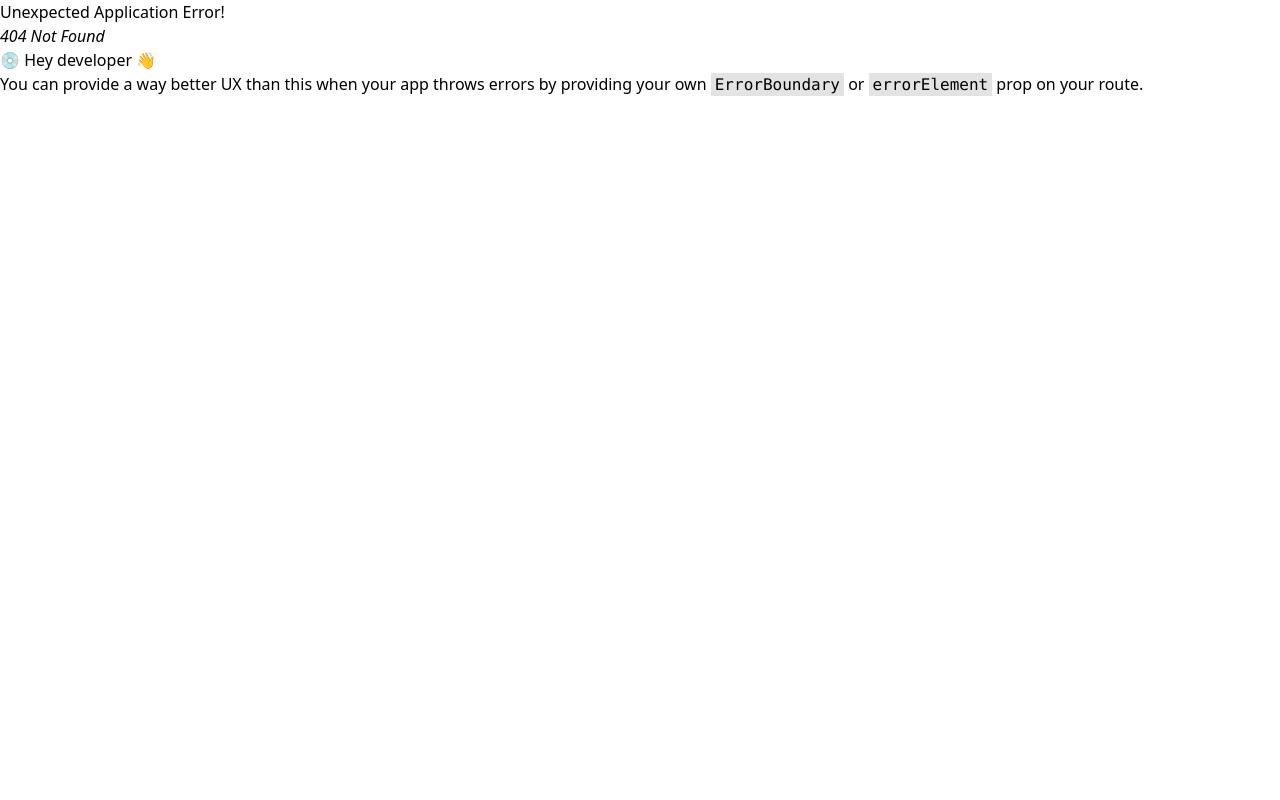
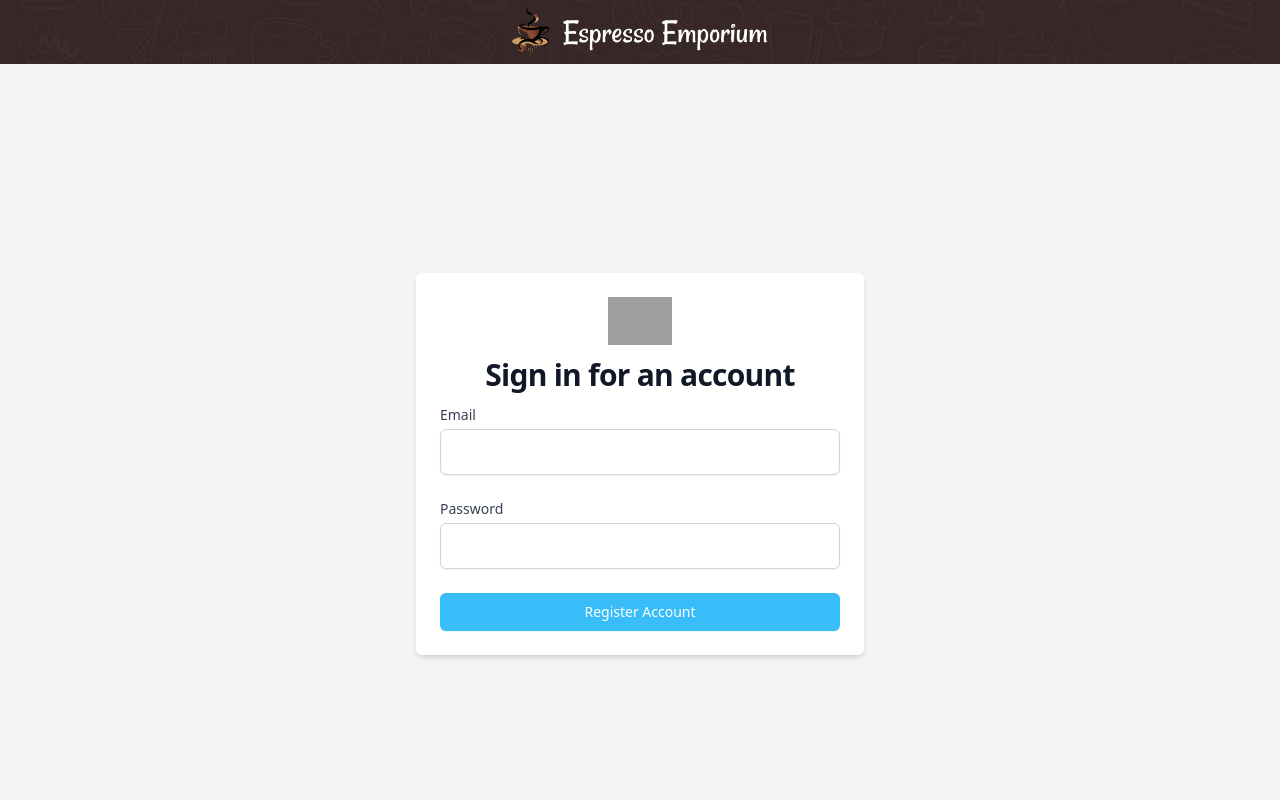
Before and after one commit to MarufHasanShihab/Coffe-Store-Client, a React (Vite) app: page /sign-in in a window 1280 px wide. Before the commit this address had no page. Shown: the top 800 px of the page. Built offline with nearby package versions, Linux system fonts and the light colour scheme; grey boxes are pictures that could not be loaded; a web font is replaced by a local one.

Commit message:
added sign-in route and signIn page and added user sigin with email and password feture

```diff
--- a/src/Components/Routes.jsx
+++ b/src/Components/Routes.jsx
@@ -8,6 +8,7 @@ import UpdateCoffe from "./../Pages/UpdateCoffe";
 import ErrorPage from "../Pages/ErrorPage";
 import Signup from "../Pages/Signup";
 import Users from "../Pages/Users";
+import Signin from "../Pages/Signin";
 
 const router = createBrowserRouter([
   {
@@ -39,6 +40,10 @@ const router = createBrowserRouter([
         element: <Signup/>
       },
       {
+        path: "sign-in",
+        element: <Signin/>
+      },
+      {
         path: "/users",
         element: <Users/>,
         loader:()=>fetch("http://localhost:5000/users")
--- /dev/null
+++ b/src/Pages/Signin.jsx
@@ -0,0 +1,97 @@
+import { useContext } from "react";
+import { AuthContext } from "../Provider/AuthProvider";
+import { toast } from "react-toastify";
+
+const Signin = () => {
+  const { signInUser } = useContext(AuthContext);
+  const handleSubmit = (e) => {
+    e.preventDefault();
+    const form = e.target;
+    const email = form.email.value;
+    const password = form.password.value;
+    signInUser(email, password)
+      .then((result) => {
+        const user = {email, lastSignInTime:result?.user?.metadata?.lastSignInTime}
+        fetch(`http://localhost:5000/users`,{
+            method: "PATCH",
+            headers:{"content-type":"application/json"},
+            body: JSON.stringify(user)
+        })
+        .then(res => res.json())
+        .then(data => {
+            if(data.modifiedCount>0){
+                toast.success("User Logged In Sucessfully!");
+                form.reset();
+            }
+        })
+      })
+      .catch((error) => {
+        toast.error(error.code.split("/")[1].split("-").join(" "))
+      });
+  };
+  return (
+    <div>
+      <div className="bg-gray-100 flex h-screen items-center justify-center px-4 sm:px-6 lg:px-8">
+        <div className="w-full max-w-md space-y-8">
+          <div className="bg-white shadow-md rounded-md p-6">
+            <img
+              className="mx-auto h-12 w-auto"
+              src="https://www.svgrepo.com/show/499664/user-happy.svg"
+              alt=""
+            />
+
+            <h2 className="my-3 text-center text-3xl font-bold tracking-tight text-gray-900">
+              Sign in for an account
+            </h2>
+
+            <form onSubmit={handleSubmit} className="space-y-6" method="POST">
+              <div>
+                <label
+                  for="password"
+                  className="block text-sm font-medium text-gray-700">
+                  Email
+                </label>
+                <div className="mt-1">
+                  <input
+                    name="email"
+                    type="email-address"
+                    autocomplete="email-address"
+                    required
+                    className="px-2 py-3 mt-1 block w-full rounded-md border border-gray-300 shadow-sm focus:border-sky-500 focus:outline-none focus:ring-sky-500 sm:text-sm"
+                  />
+                </div>
+              </div>
+
+              <div>
+                <label
+                  for="password"
+                  className="block text-sm font-medium text-gray-700">
+                  Password
+                </label>
+                <div className="mt-1">
+                  <input
+                    name="password"
+                    type="password"
+                    autocomplete="password"
+                    required
+                    className="px-2 py-3 mt-1 block w-full rounded-md border border-gray-300 shadow-sm focus:border-sky-500 focus:outline-none focus:ring-sky-500 sm:text-sm"
+                  />
+                </div>
+              </div>
+
+              <div>
+                <button
+                  type="submit"
+                  className="flex w-full justify-center rounded-md border border-transparent bg-sky-400 py-2 px-4 text-sm font-medium text-white shadow-sm hover:bg-opacity-75 focus:outline-none focus:ring-2 focus:ring-sky-400 focus:ring-offset-2">
+                  Register Account
+                </button>
+              </div>
+            </form>
+          </div>
+        </div>
+      </div>
+    </div>
+  );
+};
+
+export default Signin;
--- a/src/Pages/Users.jsx
+++ b/src/Pages/Users.jsx
@@ -48,6 +48,9 @@ const Users = () => {
                   Email
                 </th>
                 <th className="px-6 py-3 text-left text-xs font-medium text-gray-500 uppercase tracking-wider">
+                  Last Sign In
+                </th>
+                <th className="px-6 py-3 text-left text-xs font-medium text-gray-500 uppercase tracking-wider">
                   Created At
                 </th>
                 <th className="px-6 py-3 text-left text-xs font-medium text-gray-500 uppercase tracking-wider">
@@ -60,13 +63,11 @@ const Users = () => {
                 <tr key={user._id}>
                   <td className="px-6 py-4 whitespace-nowrap">{user._id}</td>
                   <td className="px-6 py-4 whitespace-nowrap">{user.email}</td>
+                  <td className="px-6 py-4 whitespace-nowrap">{user.lastSignInTime}</td>
                   <td className="px-6 py-4 whitespace-nowrap">
                     {user.creatAt}
                   </td>
                   <td className="px-6 py-4 whitespace-nowrap">
-                    <button className="px-4 py-2 font-medium text-white bg-blue-600 rounded-md hover:bg-blue-500 focus:outline-none focus:shadow-outline-blue active:bg-blue-600 transition duration-150 ease-in-out">
-                      Edit
-                    </button>
                     <button
                       onClick={() => handleDeleteUser(user._id)}
                       className="ml-2 px-4 py-2 font-medium text-white bg-red-600 rounded-md hover:bg-red-500 focus:outline-none focus:shadow-outline-red active:bg-red-600 transition duration-150 ease-in-out">
--- a/src/Provider/AuthProvider.jsx
+++ b/src/Provider/AuthProvider.jsx
@@ -1,18 +1,25 @@
-import { getAuth, createUserWithEmailAndPassword } from "firebase/auth";
+import {
+  getAuth,
+  createUserWithEmailAndPassword,
+  signInWithEmailAndPassword,
+} from "firebase/auth";
 import { createContext } from "react";
-import auth from './../firebase/firebase.config';
+import auth from "./../firebase/firebase.config";
 
 export const AuthContext = createContext(null);
-const AuthProvider = ({children}) => {
-    const createUser = (email,password)=>{
-        return createUserWithEmailAndPassword(auth,email,password)
-    }
-    const authentications = {createUser}
-    return (
-        <AuthContext.Provider value={authentications}>
-            {children}
-        </AuthContext.Provider>
-    );
+const AuthProvider = ({ children }) => {
+  const createUser = (email, password) => {
+    return createUserWithEmailAndPassword(auth, email, password);
+  };
+  const signInUser = (email, password) => {
+    return signInWithEmailAndPassword(auth, email, password);
+  };
+  const authentications = { createUser, signInUser };
+  return (
+    <AuthContext.Provider value={authentications}>
+      {children}
+    </AuthContext.Provider>
+  );
 };
 
 export default AuthProvider;
```
